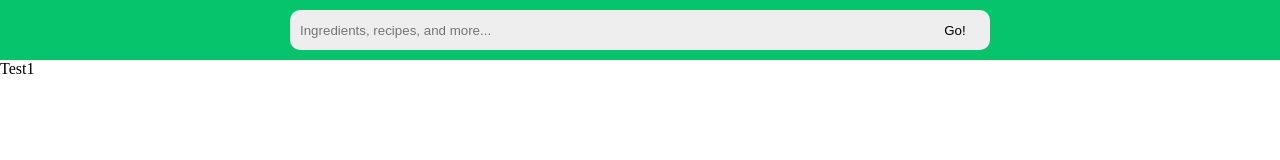
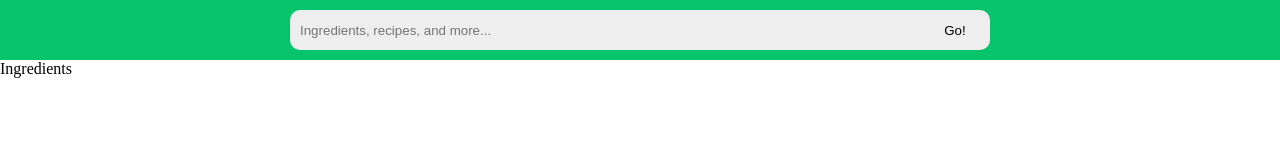
Before and after one commit to i18u/cookbook-web, a Vue app: page /ingredients in a window 1280 px wide. Shown: the top 160 px of the page. Built offline with nearby package versions, Linux system fonts and the light colour scheme.

Commit message:
Appropriately titles ingredient page

```diff
--- a/src/pages/IngredientPage/IngredientPage.vue
+++ b/src/pages/IngredientPage/IngredientPage.vue
@@ -1,6 +1,6 @@
 <template>
     <div>
-        Test1
+        Ingredients
     </div>
 </template>
 
```
